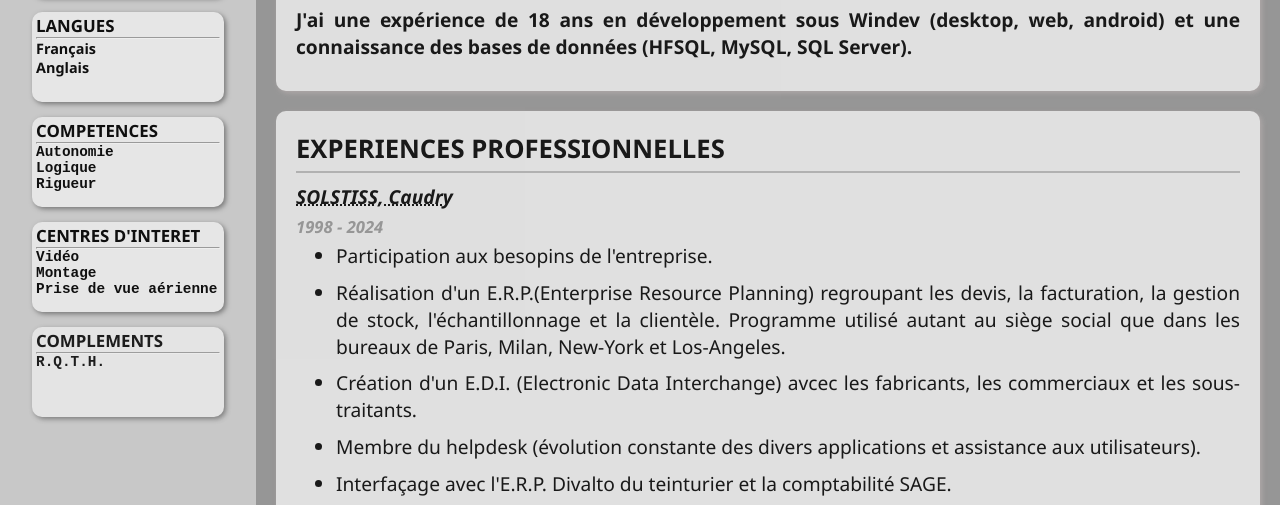
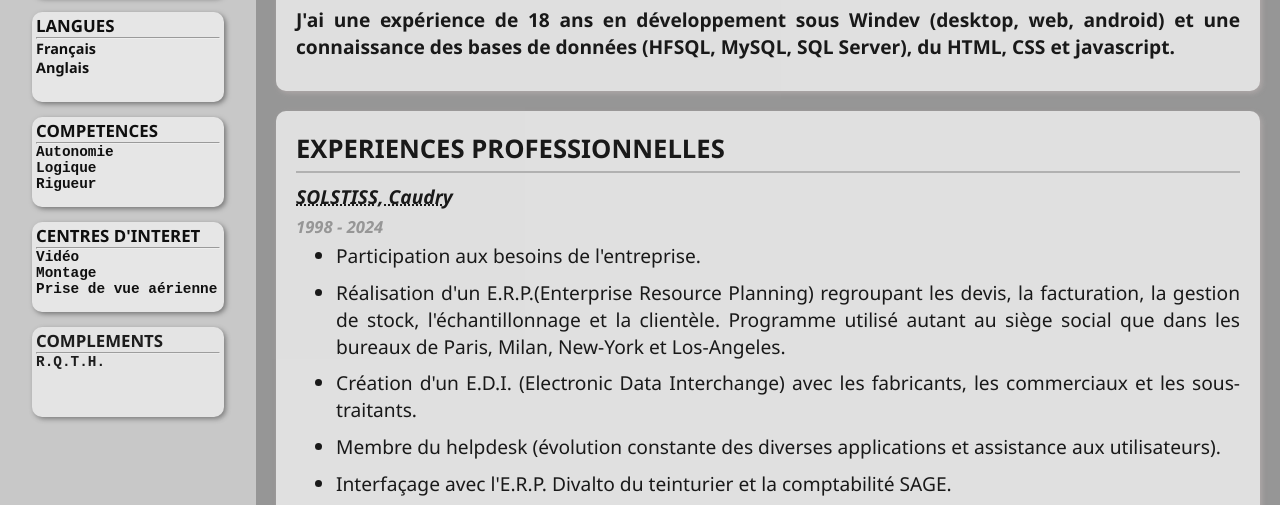
Before and after one commit to jusko59/CV, a plain HTML site: page index.html in a window 1280 px wide. Shown: the part 277-782 px from the top of the page. Drawn offline with Linux system fonts and the light colour scheme.

Commit message:
Correction des fautes

```diff
--- a/index.html
+++ b/index.html
@@ -74,7 +74,7 @@
           <section id="Profil" class="BlocRS">
             <h3>PROFIL</h3>
             <p>
-              J'ai une expérience de 18 ans en développement sous Windev (desktop, web, android) et une connaissance des bases de données (HFSQL, MySQL, SQL Server).
+              J'ai une expérience de 18 ans en développement sous Windev (desktop, web, android) et une connaissance des bases de données (HFSQL, MySQL, SQL Server), du HTML, CSS et javascript.
             </p>
           </section>
 
@@ -88,10 +88,10 @@
                 <h4>1998 - 2024</h4>
               </div>
               <ul>
-                <li>Participation aux besopins de l'entreprise.</li>
+                <li>Participation aux besoins de l'entreprise.</li>
                 <li>Réalisation d'un E.R.P.(Enterprise Resource Planning) regroupant les devis, la facturation, la gestion de stock, l'échantillonnage et la clientèle. Programme utilisé autant au siège social que dans les bureaux de Paris, Milan, New-York et Los-Angeles.</li>
-                <li>Création d'un E.D.I. (Electronic Data Interchange) avcec les fabricants, les commerciaux et les sous-traitants.</li>
-                <li>Membre du helpdesk (évolution constante des divers applications et assistance aux utilisateurs).</li>
+                <li>Création d'un E.D.I. (Electronic Data Interchange) avec les fabricants, les commerciaux et les sous-traitants.</li>
+                <li>Membre du helpdesk (évolution constante des diverses applications et assistance aux utilisateurs).</li>
                 <li>Interfaçage avec l'E.R.P. Divalto du teinturier et la comptabilité SAGE.</li>
               </ul>
             </section>
```
